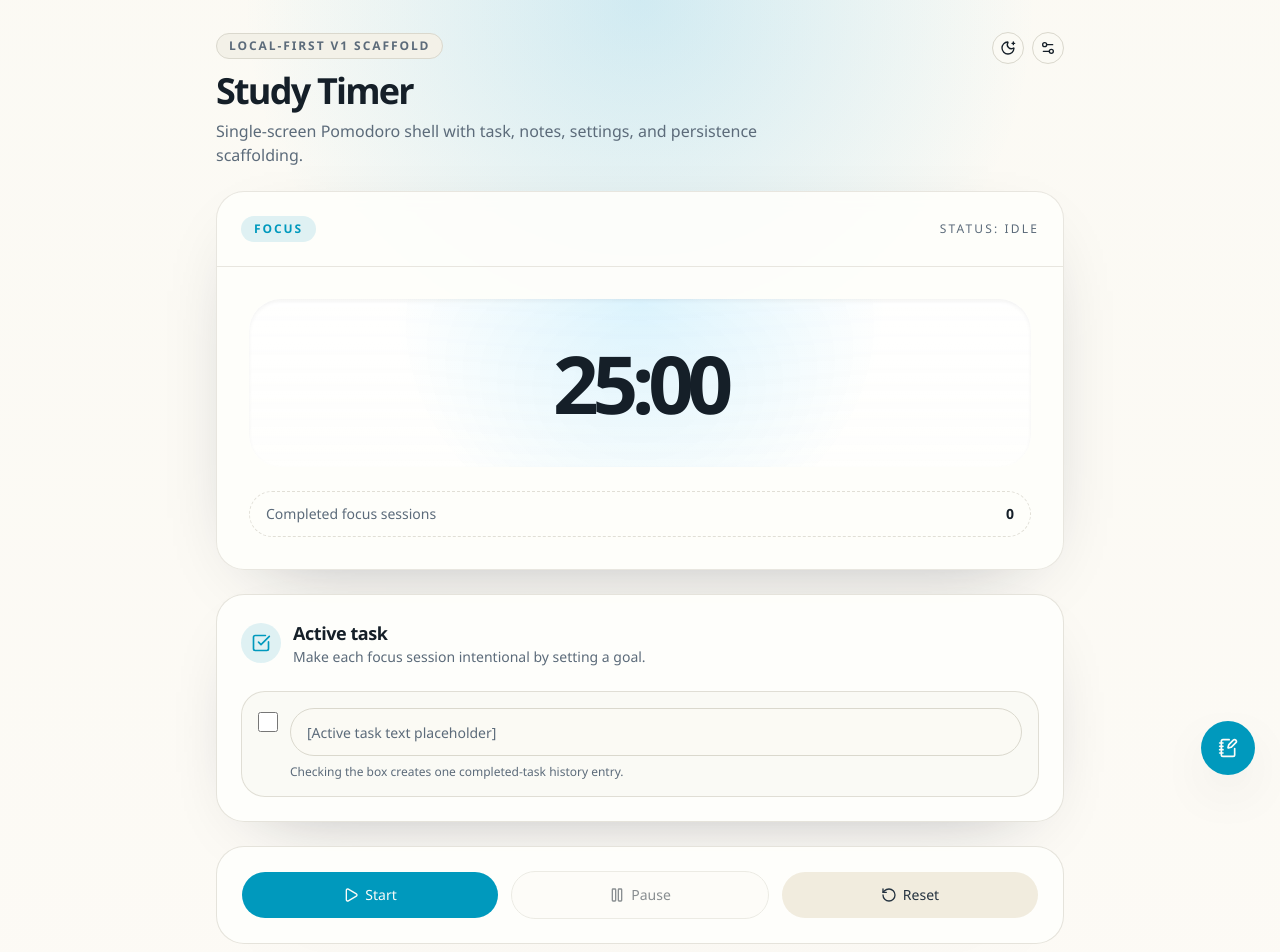
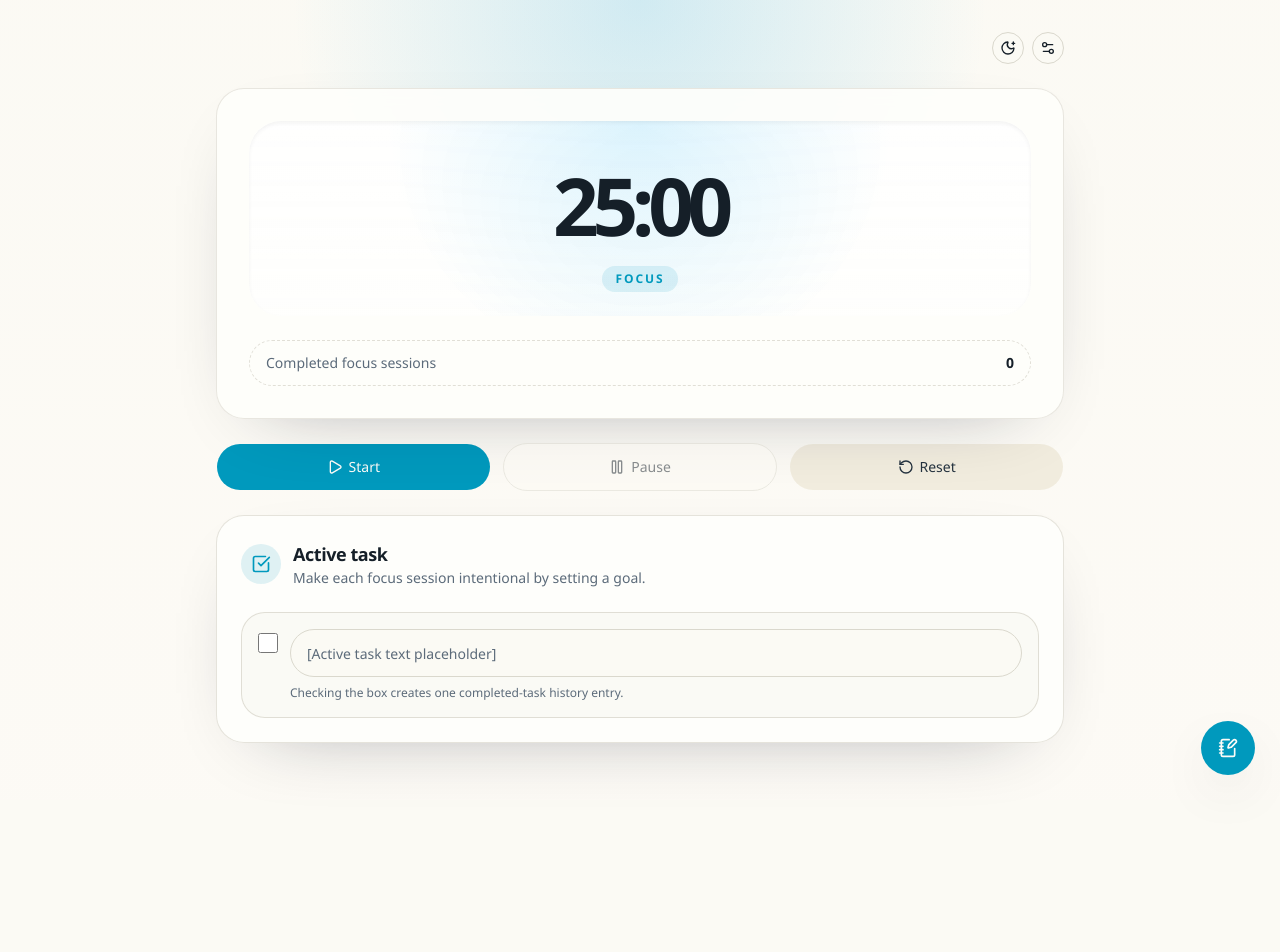
Before and after one commit to jsjasee/study-timer, a Next.js app: page / in a window 1280 px wide. Shown: the top 952 px of the page. After the commit the page ends 800 px from the top, so only its background shows below. Built offline with nearby package versions, Linux system fonts and the light colour scheme.

Commit message:
update UI

```diff
--- a/components/app/app-header.tsx
+++ b/components/app/app-header.tsx
@@ -19,17 +19,7 @@ export function AppHeader({
 
   return (
     <header className="flex items-start justify-between gap-4">
-      <div className="space-y-3">
-        <Badge variant="secondary">Local-first v1 scaffold</Badge>
-        <div>
-          <h1 className="text-3xl font-semibold tracking-[-0.05em] text-balance sm:text-4xl">
-            Study Timer
-          </h1>
-          <p className="mt-2 max-w-xl text-sm text-muted-foreground sm:text-base">
-            Single-screen Pomodoro shell with task, notes, settings, and persistence scaffolding.
-          </p>
-        </div>
-      </div>
+      <div className="space-y-3"></div>
       <div className="flex items-center gap-2">
         <Button
           type="button"
--- a/components/app/study-timer-shell.tsx
+++ b/components/app/study-timer-shell.tsx
@@ -88,6 +88,12 @@ export function StudyTimerShell() {
             remainingSeconds={displayRemainingSeconds}
             completedFocusSessions={timer.completedFocusSessions}
           />
+          <TimerControls
+            status={timer.status}
+            onStart={startTimer}
+            onPause={pauseTimer}
+            onReset={resetCurrentPhase}
+          />
 
           <CompletedPhaseBanner
             isVisible={timer.status === "completed"}
@@ -100,17 +106,6 @@ export function StudyTimerShell() {
             onTextChange={setActiveTaskText}
             onCheckedChange={setActiveTaskChecked}
           />
-
-          <Card>
-            <CardContent className="space-y-4 p-5 sm:p-6">
-              <TimerControls
-                status={timer.status}
-                onStart={startTimer}
-                onPause={pauseTimer}
-                onReset={resetCurrentPhase}
-              />
-            </CardContent>
-          </Card>
         </div>
       </main>
 
@@ -161,7 +156,8 @@ export function StudyTimerShell() {
           style: {
             background: "var(--card)",
             color: "var(--card-foreground)",
-            border: "1px solid color-mix(in oklch, var(--border) 88%, transparent)",
+            border:
+              "1px solid color-mix(in oklch, var(--border) 88%, transparent)",
             borderRadius: "1rem",
             boxShadow:
               "0 20px 45px color-mix(in oklch, var(--foreground) 10%, transparent)",
--- a/components/timer/timer-display.tsx
+++ b/components/timer/timer-display.tsx
@@ -18,19 +18,12 @@ export function TimerDisplay({
 }: TimerDisplayProps) {
   return (
     <Card className="overflow-hidden border-border/60 bg-card/90">
-      <CardHeader className="gap-4 border-b border-border/60">
-        <div className="flex items-center justify-between gap-3">
-          <PhaseBadge phase={phase} />
-          <p className="text-xs font-medium uppercase tracking-[0.18em] text-muted-foreground">
-            Status: {status}
-          </p>
-        </div>
-      </CardHeader>
       <CardContent className="space-y-6 p-6 sm:p-8">
         <div className="rounded-[32px] bg-[radial-gradient(circle_at_top,rgba(56,189,248,0.18),transparent_58%),linear-gradient(180deg,rgba(255,255,255,0.82),rgba(255,255,255,0.45))] p-6 text-center shadow-inner dark:bg-[radial-gradient(circle_at_top,rgba(45,212,191,0.2),transparent_58%),linear-gradient(180deg,rgba(8,15,24,0.88),rgba(8,15,24,0.58))]">
           <div className="text-[4rem] font-semibold tracking-[-0.08em] text-foreground sm:text-[5rem]">
             {formatRemainingTime(remainingSeconds)}
           </div>
+          <PhaseBadge phase={phase} />
         </div>
         <div className="flex items-center justify-between gap-3 rounded-[24px] border border-dashed border-border/80 px-4 py-3 text-sm text-muted-foreground">
           <span>Completed focus sessions</span>
```
